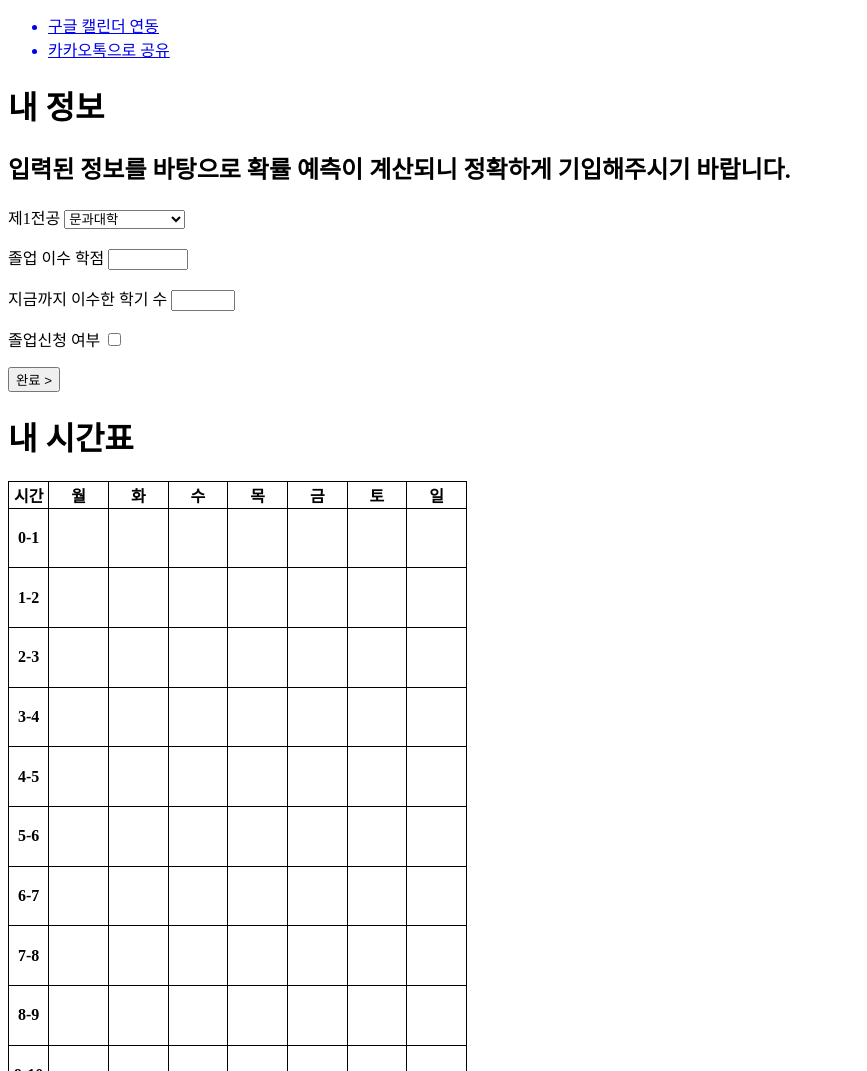
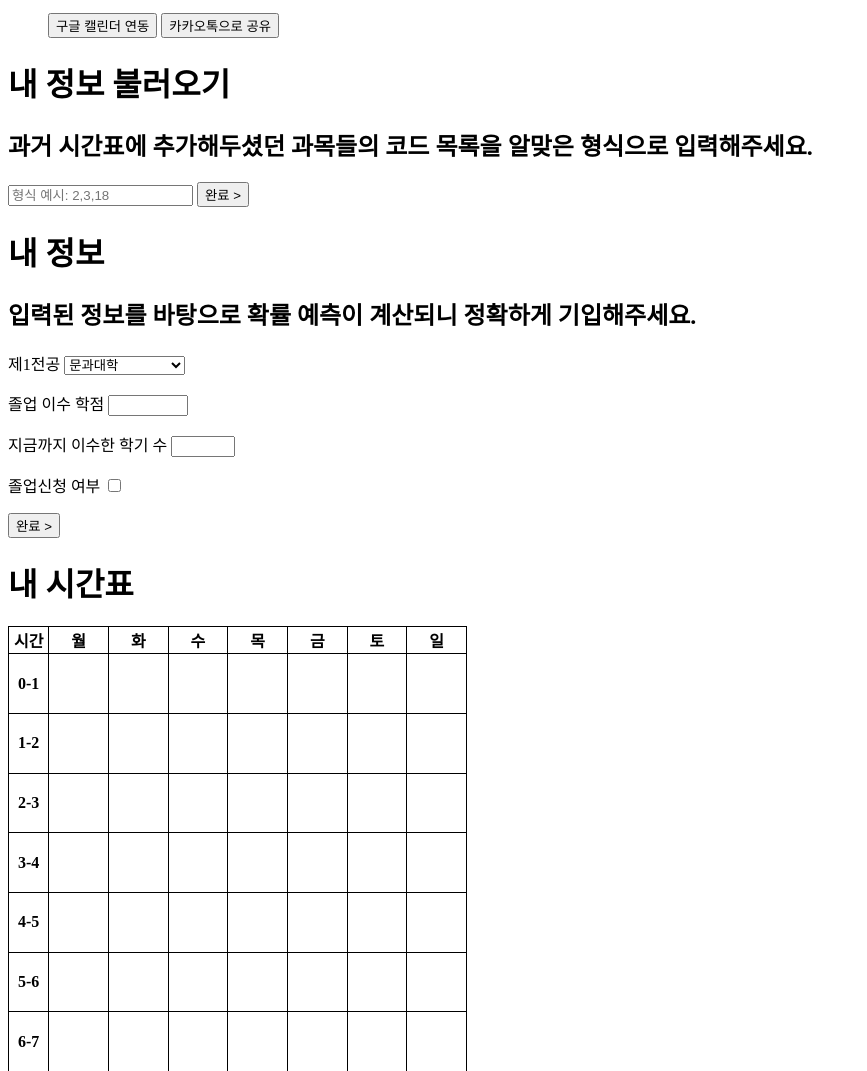
Before and after one commit to 2021123302/HomeworkRepository, a plain HTML site: page api_project/main.html in a window 1280 px wide. Shown: the part 29-1100 px from the top of the page, without its empty margins (0-867 px from the left). Drawn offline with Linux system fonts and the light colour scheme.

Commit message:
Update main.html

```diff
--- a/api_project/main.html
+++ b/api_project/main.html
@@ -3,6 +3,7 @@
     <head>
         <title>내 시간표 관리하기</title>
         <meta charset="utf-8">
+
         <style>
             /* 시간표 테이블 style */
             #timetable {
@@ -50,14 +51,24 @@
         <!-- 내비게이션 사이드 섹션 -->
         <nav>
             <ul>
-                <a href="#"><li>구글 캘린더 연동</li></a>
-                <a href="#"><li>카카오톡으로 공유</li></a>
+                <input id="integrate-googleCal" type="button" onclick="" value="구글 캘린더 연동">
+                <input id="share-kakao" type="button" onClick="" value="카카오톡으로 공유" />
             </ul>
         </nav>
 
         <!-- 페이지 설명 -->
+        <h1>내 정보 불러오기</h1>
+        <h2>과거 시간표에 추가해두셨던 과목들의 코드 목록을 알맞은 형식으로 입력해주세요.</h2>
+
+        <!-- 과거 추가했던 과목들 코드 리스트 입력받는 form -->
+        <form action="#">
+            <input type="text" name="classCodesList" placeholder="형식 예시: 2,3,18">
+            <input type="submit" value="완료 >">
+        </form>
+
+        <!-- 페이지 설명 -->
         <h1>내 정보</h1>
-        <h2>입력된 정보를 바탕으로 확률 예측이 계산되니 정확하게 기입해주시기 바랍니다.</h2>
+        <h2>입력된 정보를 바탕으로 확률 예측이 계산되니 정확하게 기입해주세요.</h2>
 
         <!-- 개인정보 입력받는 form -->
         <form method="post" action="#">
@@ -240,5 +251,8 @@
         }
         document.querySelector("#timetable tbody").innerHTML = result;
         // 코드 끝
+
+
+
     </script>
 </html>
```
